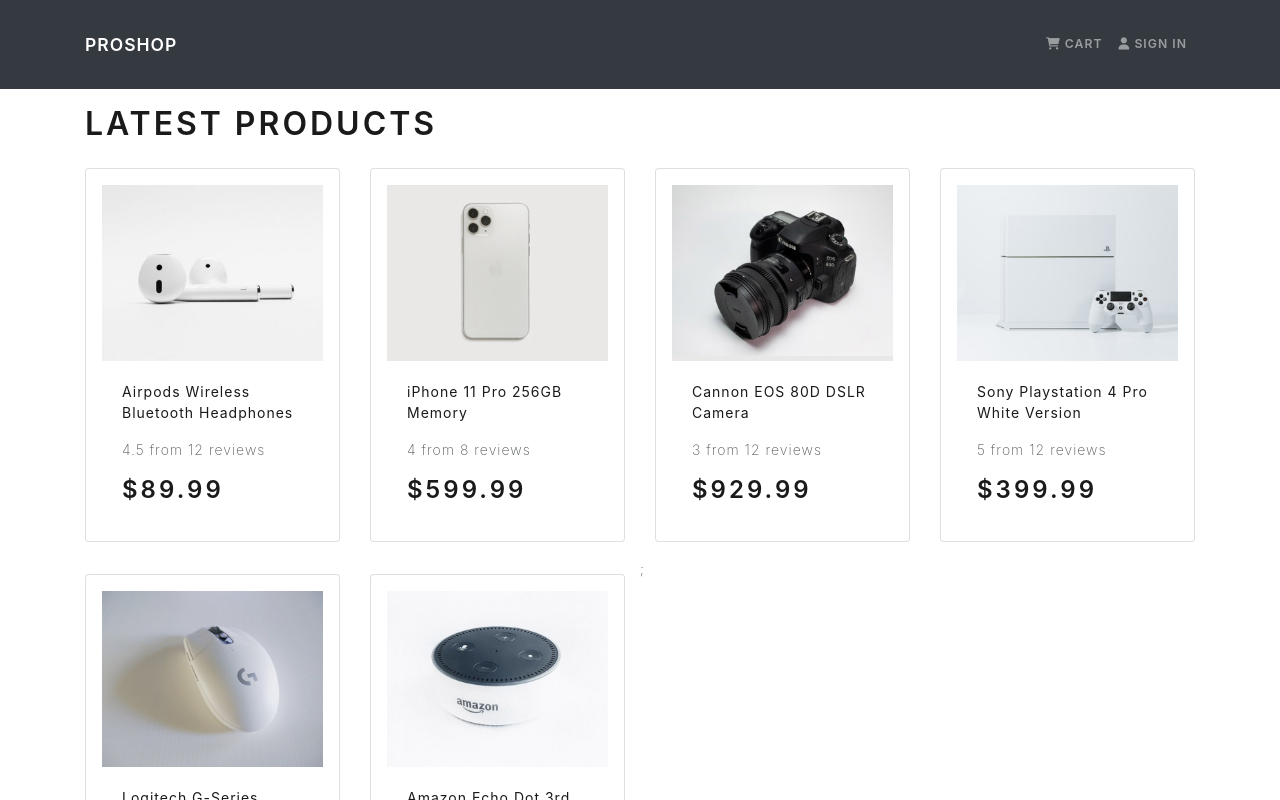
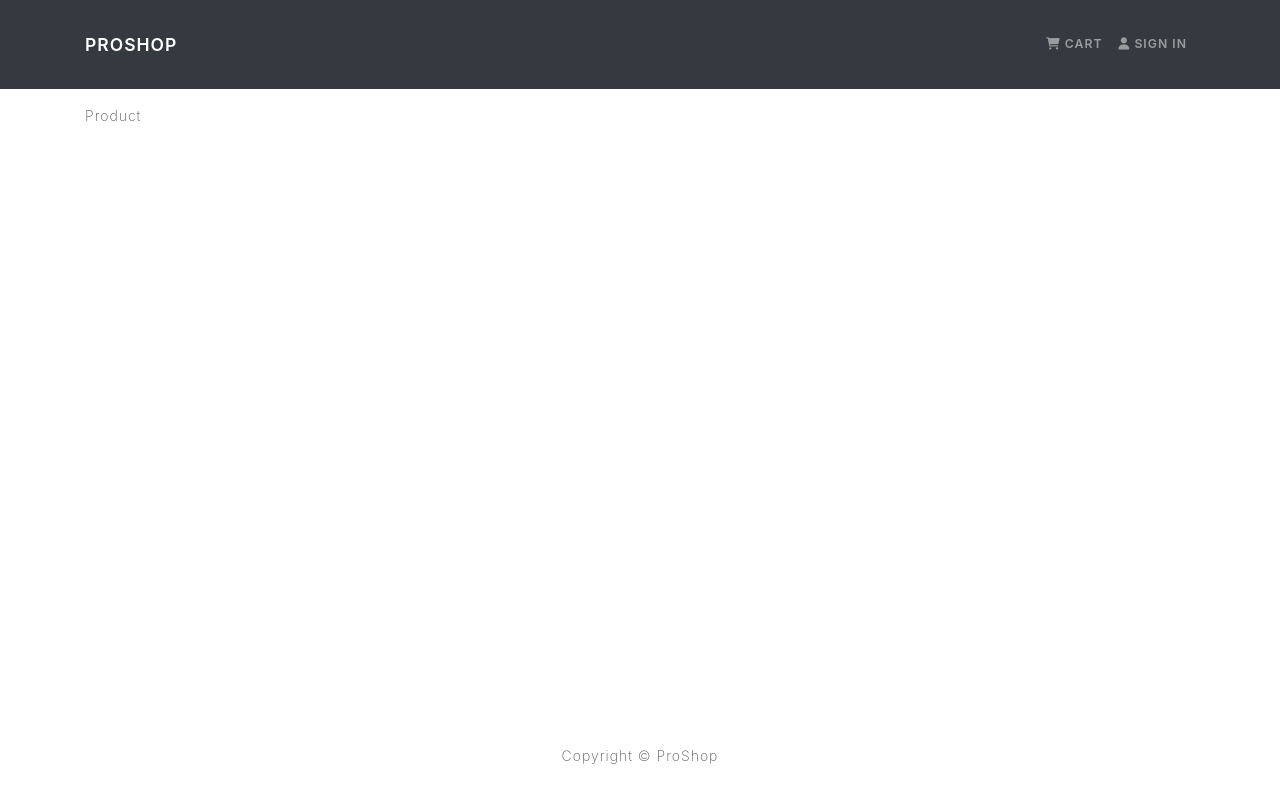
Before and after one commit to MohamedAbdulwahab/e-commerce-app-react, a React (Create React App) app in the folder frontend/: page /product/1 in a window 1280 px wide. Shown: the top 800 px of the page. Built offline with nearby package versions, Linux system fonts and the light colour scheme.

Commit message:
implemented react router

```diff
--- a/frontend/package.json
+++ b/frontend/package.json
@@ -9,6 +9,8 @@
     "react": "^18.2.0",
     "react-bootstrap": "^2.7.0",
     "react-dom": "^18.2.0",
+    "react-router-bootstrap": "^0.26.2",
+    "react-router-dom": "^6.6.2",
     "react-scripts": "5.0.1",
     "web-vitals": "^2.1.4"
   },
--- a/frontend/src/App.js
+++ b/frontend/src/App.js
@@ -1,19 +1,26 @@
+import { BrowserRouter as Router, Route, Routes } from 'react-router-dom';
 import Footer from "./components/Footer";
 import Header from "./components/Header";
 import HomeScreen from "./screens/HomeScreen";
+import ProductScreen from "./screens/ProductScreen";
 import { Container } from 'react-bootstrap';
 
 function App() {
   return (
+    <Router>
       <div className='App'>
         <Header />
         <main className="py-3">
           <Container>
-          <HomeScreen />
+            <Routes>
+              <Route path='/product/:id' element={<ProductScreen />}/>
+              <Route path='/' element={<HomeScreen />}/>
+            </Routes>
           </Container>
         </main>
         <Footer />
       </div>
+    </Router>
   )
 }
 
--- a/frontend/src/components/Header.js
+++ b/frontend/src/components/Header.js
@@ -1,19 +1,26 @@
-import React from 'react'
 import Container from 'react-bootstrap/Container';
 import Nav from 'react-bootstrap/Nav';
 import Navbar from 'react-bootstrap/Navbar';
+import {LinkContainer} from 'react-router-bootstrap';
 
 const Header = () => {
   return (
 	<header>
 	  	<Navbar bg="dark" variant="dark" expand="lg">
 			<Container>
-				<Navbar.Brand href="/">ProShop</Navbar.Brand>
+				<LinkContainer to='/'>
+					<Navbar.Brand>ProShop</Navbar.Brand>
+				</LinkContainer>
+
 				<Navbar.Toggle aria-controls="navbarScroll" />
 				<Navbar.Collapse id="navbarScroll">
 				<Nav className="ml-auto" style={{ maxHeight: '100px' }} navbarScroll>
-					<Nav.Link href="/cart"><i className="fas fa-shopping-cart"></i> Cart</Nav.Link>
-					<Nav.Link href="/login"><i className='fas fa-user'></i> Sign In</Nav.Link>
+					<LinkContainer to='/cart'>
+						<Nav.Link><i className="fas fa-shopping-cart"></i> Cart</Nav.Link>
+					</LinkContainer>
+					<LinkContainer to='/login'>
+						<Nav.Link><i className='fas fa-user'></i> Sign In</Nav.Link>
+					</LinkContainer>
 				</Nav>
 				</Navbar.Collapse>
 			</Container>
--- a/frontend/src/components/Product.js
+++ b/frontend/src/components/Product.js
@@ -1,25 +1,24 @@
-import React from 'react';
+import { Link } from 'react-router-dom';
 import { Card } from 'react-bootstrap';
+import Rating from './Rating';
 
 const Product = ({ product }) => {
   return (
 	<Card className='my-3 p-3 rounded'>
-		<a href={`/product/${product._id}`}>
+		<Link to={`/product/${product._id}`}>
 			<Card.Img variant="top" src={product.image} />
-		</a>
+		</Link>
 
 		<Card.Body>
-			<a href={`/product/${product._id}`}>
+			<Link to={`/product/${product._id}`}>
         		<Card.Title as='div'><strong>{product.name}</strong></Card.Title>
-			</a>
+			</Link>
 
 			<Card.Text as='div'>
-				<div className="my-3">
-					{product.rating} from {product.numReviews} reviews
-				</div>
+				<Rating value={product.rating} text={`${product.numReviews} reviews`}/>
 			</Card.Text>
 
-			<Card.Text as='h3'>${product.price}</Card.Text>
+			<Card.Text className='mt-3' as='h3'>${product.price}</Card.Text>
       	</Card.Body>
 	</Card>
   )
--- /dev/null
+++ b/frontend/src/components/Rating.js
@@ -0,0 +1,30 @@
+import React from 'react';
+
+const Rating = ({ value, text, color }) => {
+  const stars = [];
+  for (let i = 0; i < 5; i++) {
+    if (value >= i + 1) {
+        stars.push('fas fa-star');
+    } else if (value >= i + 0.5) {
+        stars.push('fas fa-star-half-alt');
+    } else {
+        stars.push('far fa-star');
+    }
+  }
+  return (
+    <div>
+      {stars.map((star, index) => (
+        <span key={index}>
+          <i className={star} style={{ color }}></i>
+        </span>
+      ))}
+      <span>{text && text}</span>
+    </div>
+  );
+};
+
+Rating.defaultProps = {
+	color: '#FFD300',
+}
+
+export default Rating;
--- /dev/null
+++ b/frontend/src/screens/ProductScreen.js
@@ -0,0 +1,7 @@
+const ProductScreen = () => {
+	return (
+		<div>Product</div>
+	)
+}
+
+export default ProductScreen;
```
Also changed, not shown: 1 other file (tests, documents, lock files or other folders). Lines whose indentation alone changed are shown as unchanged.
